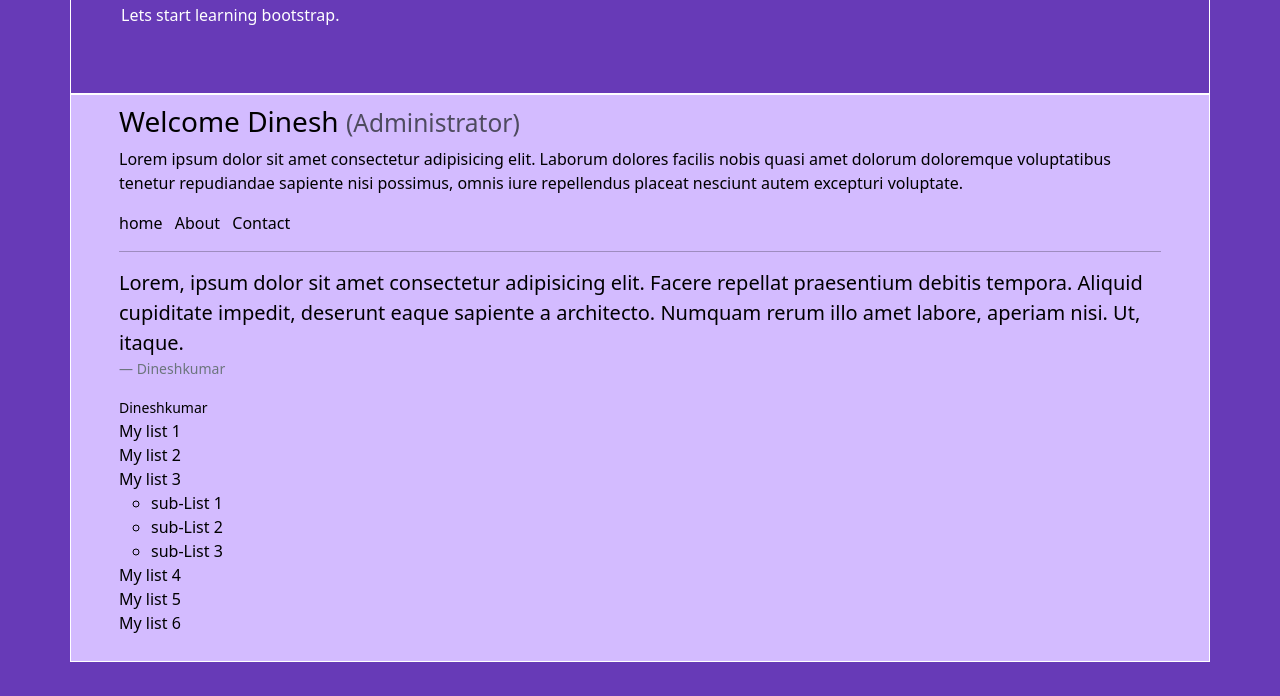
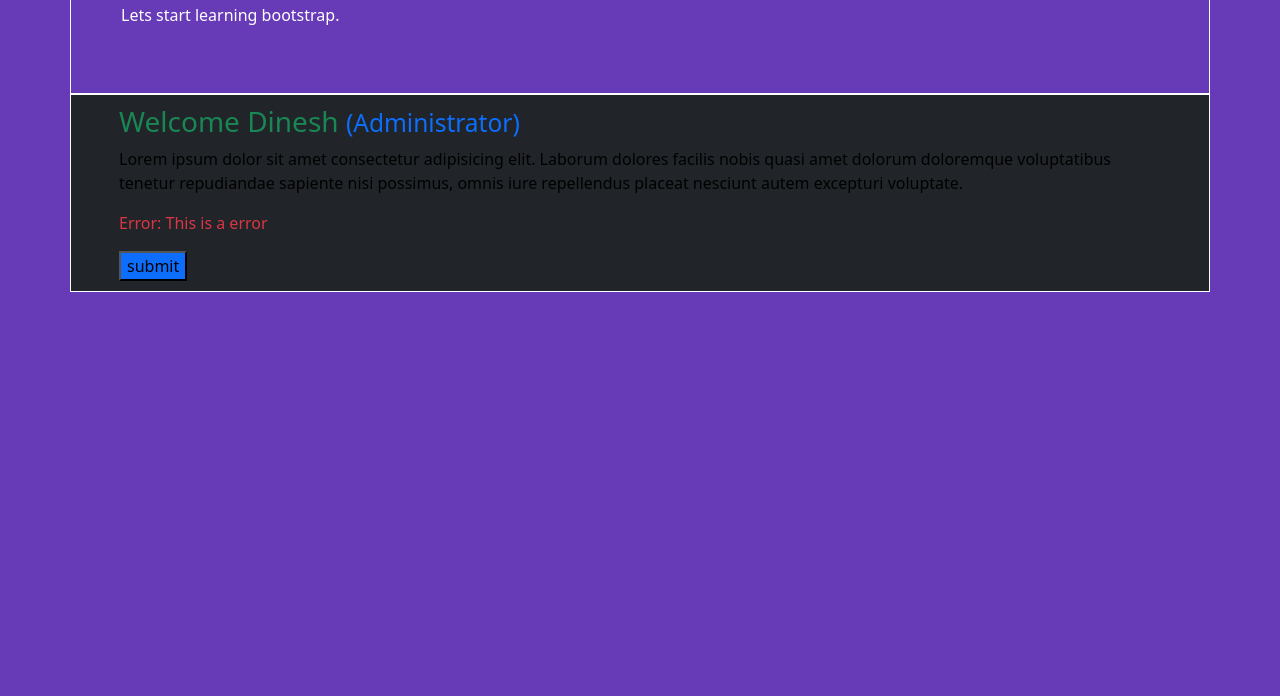
Before and after one commit to 1989198919891989/learn-mobile-responsive, a plain HTML site: page index.html in a window 1280 px wide. Shown: the part 104-800 px from the top of the page. Drawn offline with Linux system fonts and the light colour scheme.

Commit message:
#Boostrap Colors.

```diff
--- a/index.html
+++ b/index.html
@@ -21,44 +21,22 @@
     </div>
 
 
-    <div class="container color-1 px-5" style="height: 500;">
-        <h3>Welcome Dinesh
-            <small class="text-muted">(Administrator)</small>
+    <div class="container bg-dark color-1 px-5" style="height: 500;">
+        <h3 class="text-success">Welcome Dinesh
+            <small class="text-primary ">(Administrator)</small>
         </h3>
 
         <p>Lorem ipsum dolor sit amet consectetur adipisicing elit. Laborum dolores facilis nobis quasi amet dolorum
             doloremque
             voluptatibus tenetur repudiandae sapiente nisi possimus, omnis iure repellendus placeat nesciunt
             autem excepturi voluptate.</p>
+            <p class="text-danger"> Error: This is a error</p>
+            <button class="bg-primary">submit</button>
         <!-- inline -->
-        <ul class="list-inline">
-            <li class="list-inline-item">home</li>
-            <li class="list-inline-item">About</li>
-            <li class="list-inline-item">Contact</li>
-        </ul>
 
-        <hr>
 
-        <blockquote class="blockquote text-right">
-            <p>Lorem, ipsum dolor sit amet consectetur adipisicing elit. Facere repellat praesentium debitis tempora.
-                Aliquid cupiditate impedit, deserunt eaque sapiente a architecto. Numquam rerum
-                illo amet labore, aperiam nisi. Ut, itaque.</p>
-        </blockquote>
-        <footer class="blockquote-footer">Dineshkumar</footer>
-        <small>Dineshkumar</small>
-        <ul class="list-unstyled">
-            <li>My list 1</li>
-            <li>My list 2</li>
-            <li>My list 3</li>
-            <ul>
-                <li>sub-List 1</li>
-                <li>sub-List 2</li>
-                <li>sub-List 3</li>
-            </ul>
-            <li>My list 4</li>
-            <li>My list 5</li>
-            <li>My list 6</li>
-        </ul>
+
+
     </div>
 
 
```
